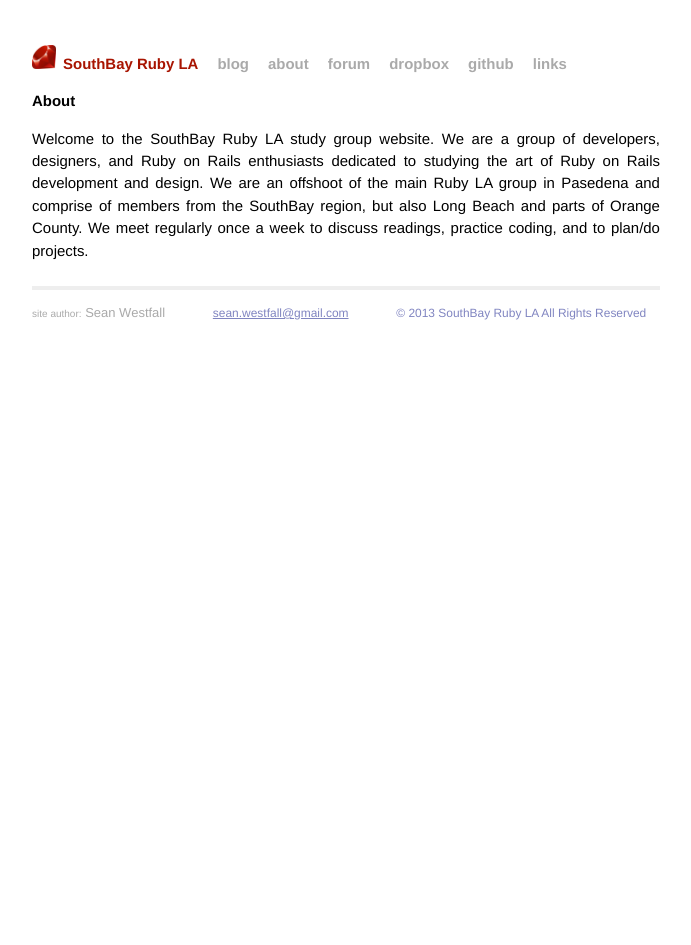
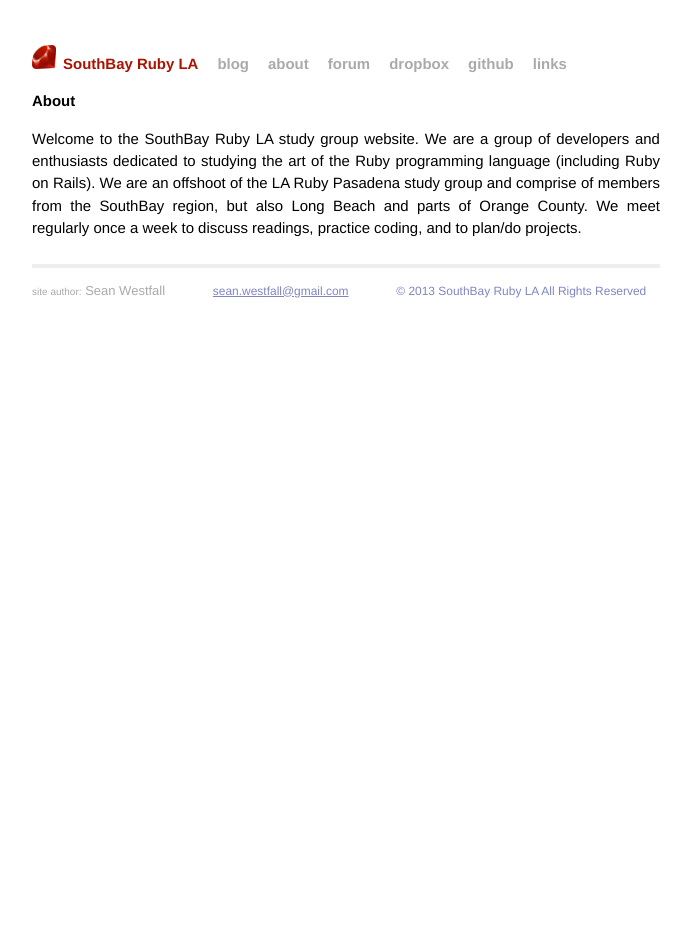
Before and after one commit to southbayrubyla/southbayrubyla.github.com, a Jekyll site: the page built from about.html, in a window 1280 px wide. Shown: the whole page, without its empty margins (294-985 px from the left). Built offline with Jekyll 4.4.1, drawn with Linux system fonts in a browser that asks for light colours.

Commit message:
s/ROR/Ruby/, s/developers//, s/pasedena/pasadena/
Summary of changes to about page:
* We are a general Ruby group, not a rails group
* We don't really do any visual design
* The Pasadena group is not the main LA Ruby group

```diff
--- a/about.html
+++ b/about.html
@@ -5,5 +5,5 @@
 
 <div id="home">
   <h1>About</h1>
-  <p>Welcome to the SouthBay Ruby LA study group website. We are a group of developers, designers, and Ruby on Rails enthusiasts dedicated to studying the art of Ruby on Rails development and design. We are an offshoot of the main Ruby LA group in Pasedena and comprise of members from the SouthBay region, but also Long Beach and parts of Orange County. We meet regularly once a week to discuss readings, practice coding, and to plan/do projects.</p>
+  <p>Welcome to the SouthBay Ruby LA study group website. We are a group of developers and enthusiasts dedicated to studying the art of the Ruby programming language (including Ruby on Rails). We are an offshoot of the LA Ruby Pasadena study group and comprise of members from the SouthBay region, but also Long Beach and parts of Orange County. We meet regularly once a week to discuss readings, practice coding, and to plan/do projects.</p>
 </div>
```
